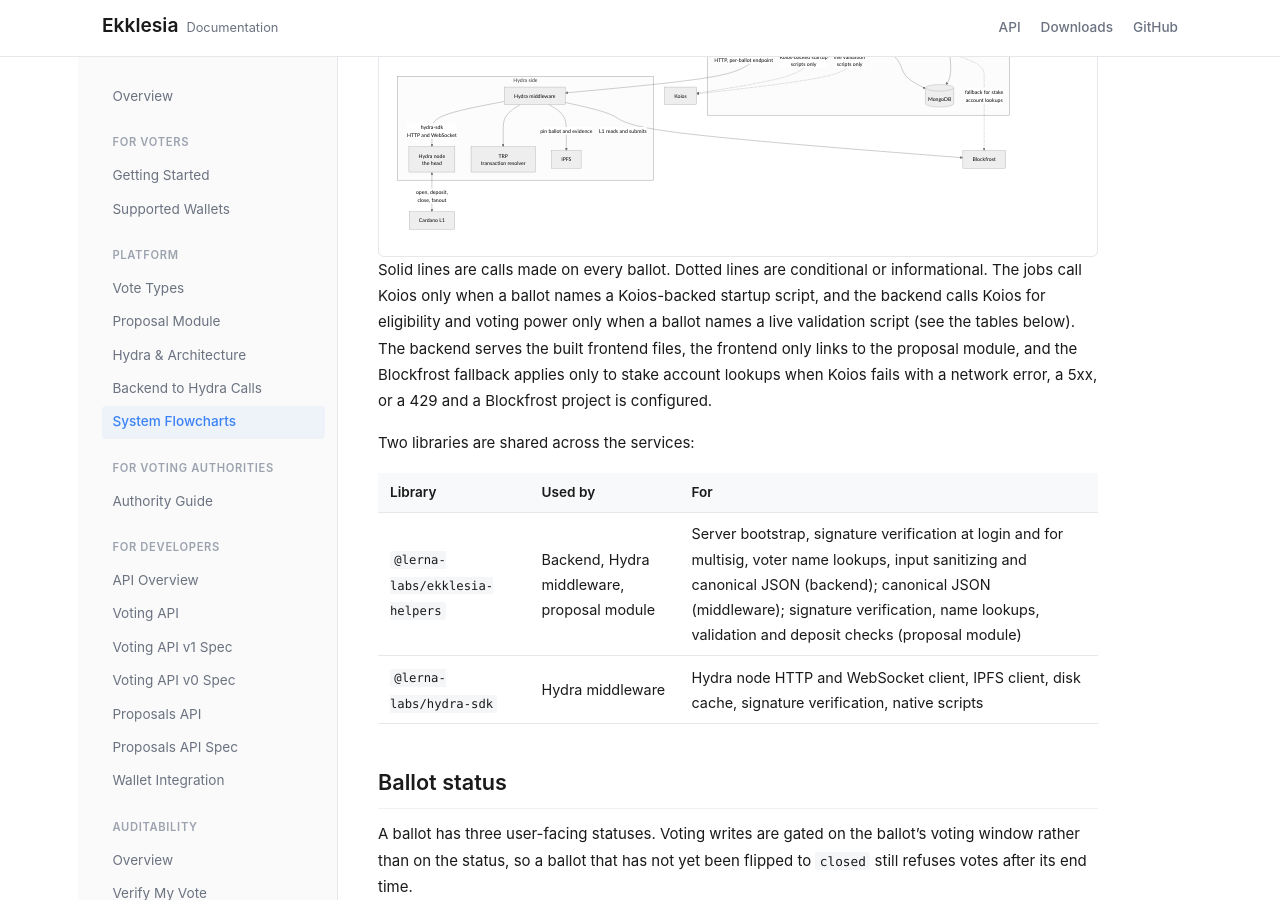
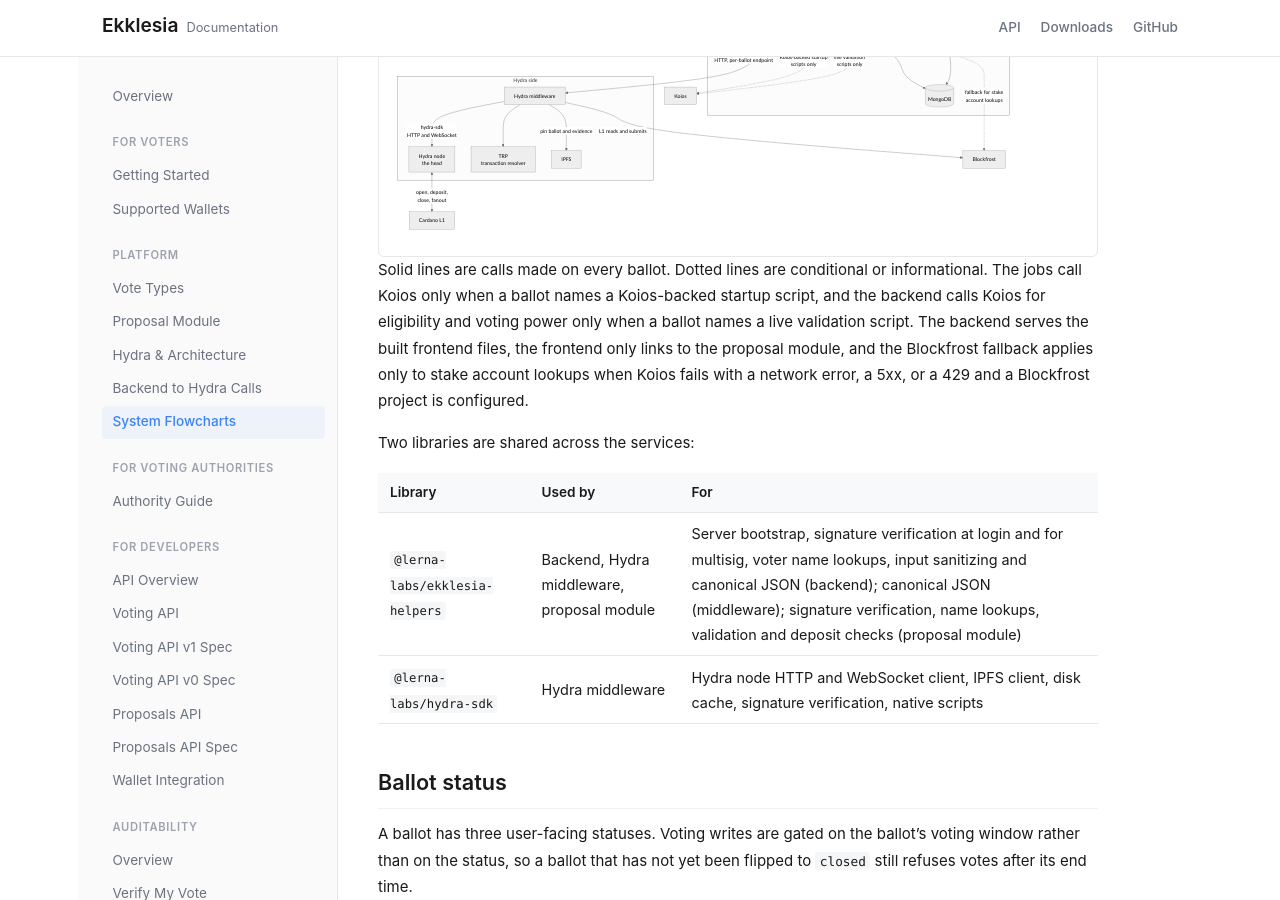
Before and after one commit to lerna-labs/ekklesia-docs, a Jekyll site: the page built from flowcharts/index.md, in a window 1280 px wide and 900 px high, scrolled down 746 px. Built offline with Jekyll 4.4.1, drawn with Linux system fonts in a browser that asks for light colours.

Commit message:
Trim a cross-reference on the flowcharts page

```diff
--- a/flowcharts/index.md
+++ b/flowcharts/index.md
@@ -70,7 +70,7 @@ flowchart TB
 Solid lines are calls made on every ballot. Dotted lines are conditional or
 informational. The jobs call Koios only when a ballot names a Koios-backed
 startup script, and the backend calls Koios for eligibility and voting power
-only when a ballot names a live validation script (see the tables below). The
+only when a ballot names a live validation script. The
 backend serves the built frontend files, the frontend only links to the proposal
 module, and the Blockfrost fallback applies only to stake account lookups when
 Koios fails with a network error, a 5xx, or a 429 and a Blockfrost project is
```
